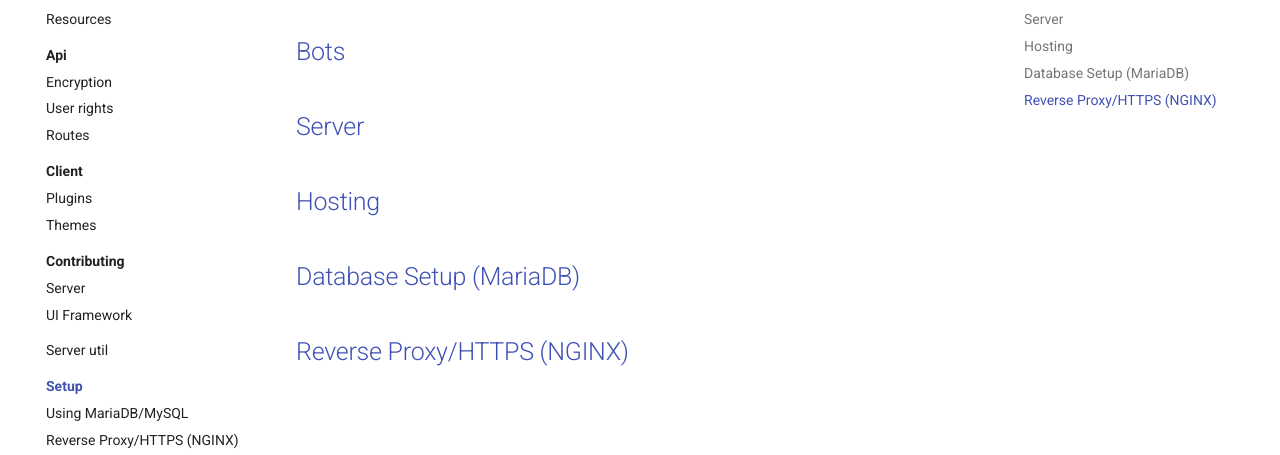
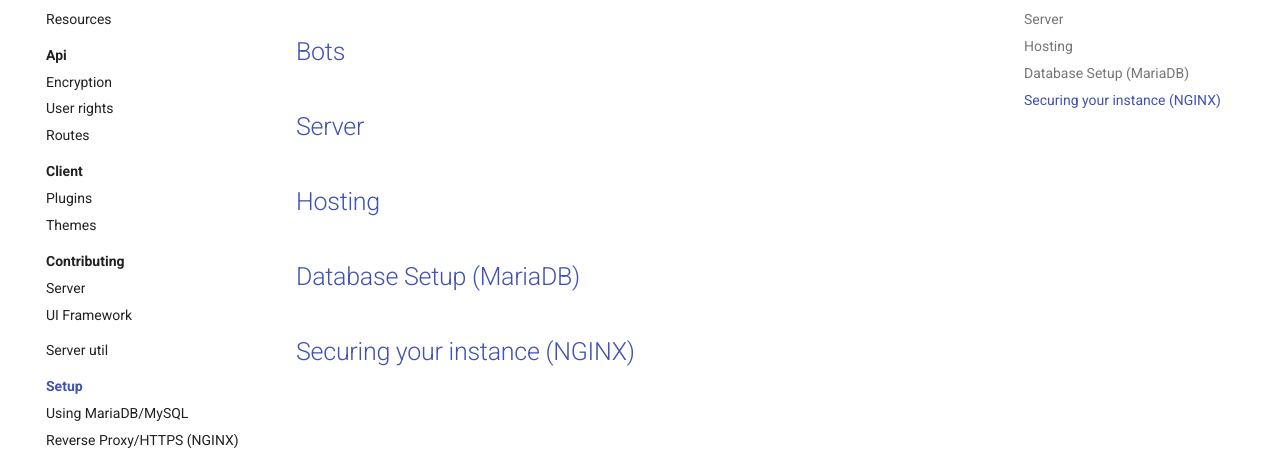
Before and after one commit to spacebarchat/docs, an MkDocs documentation site: the page built from docs/setup/index.md, in a window 1280 px wide. Shown: the part 146-601 px from the top of the page. Built offline with MkDocs 1.6.1 and Material for MkDocs 9.7.7, drawn with Linux system fonts in a browser that asks for light colours; comment, search, counter and statistics services are not loaded.

Commit message:
Update index.md

```diff
--- a/docs/setup/index.md
+++ b/docs/setup/index.md
@@ -8,4 +8,4 @@
 
 ## [Database Setup (MariaDB)](DATABASE/)
 
-## [Reverse Proxy/HTTPS (NGINX)](HTTPS/)
+## [Securing your instance (NGINX)](HTTPS/)
```
